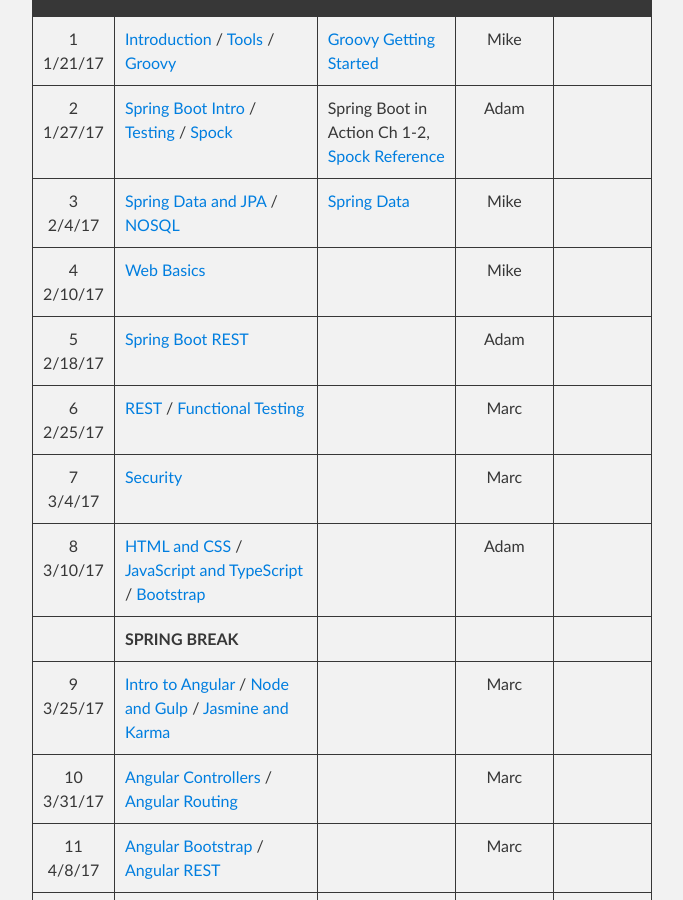
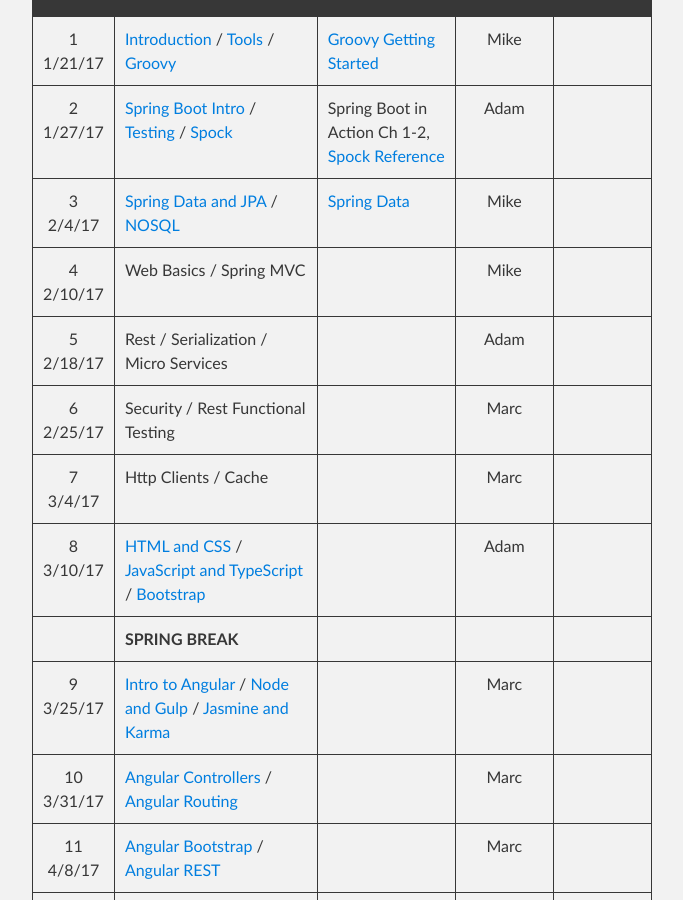
Before and after one commit to mikecalvo/mikecalvo.github.io, a Jekyll site: the page built from msse/index.md, in a window 1280 px wide and 900 px high, scrolled down 485 px. Shown: the whole window, without its empty margins (298-981 px from the left). Built offline with Jekyll 4.4.1, drawn with Linux system fonts in a browser that asks for light colours.

Commit message:
updated weekly goals

```diff
--- a/msse/index.md
+++ b/msse/index.md
@@ -12,10 +12,10 @@
 1 <br> 1/21/17 | [Introduction](notes/introduction/) / [Tools](notes/tools/) / [Groovy](notes/groovy/)          | [Groovy Getting Started](http://www.groovy-lang.org/documentation.html#gettingstarted) | Mike | &nbsp;
 2 <br> 1/27/17 | [Spring Boot Intro](notes/spring_boot_intro/) / [Testing](notes/testing) / [Spock](notes/spock) | Spring Boot in Action Ch 1-2, [Spock Reference](http://spockframework.org/spock/docs/1.1-rc-3/index.html) | Adam | &nbsp;
 3 <br> 2/4/17  | [Spring Data and JPA](notes/jpa) / [NOSQL](notes/nosql) | [Spring Data](https://docs.spring.io/spring-data/jpa/docs/current/reference/html/) | Mike | &nbsp;
-4 <br> 2/10/17 | [Web Basics](notes/web_basics)  | &nbsp; | Mike | &nbsp;
-5 <br> 2/18/17 | [Spring Boot REST](notes/spring_boot_rest) | &nbsp; | Adam | &nbsp;
-6 <br> 2/25/17 | [REST](notes/rest) / [Functional Testing](notes/functional_testing/) | &nbsp; | Marc | &nbsp;
-7 <br> 3/4/17  | [Security](notes/security) | &nbsp; | Marc | &nbsp;
+4 <br> 2/10/17 | Web Basics / Spring MVC | &nbsp; | Mike | &nbsp;
+5 <br> 2/18/17 | Rest / Serialization / Micro Services | &nbsp; | Adam | &nbsp;
+6 <br> 2/25/17 | Security / Rest Functional Testing | &nbsp; | Marc | &nbsp;
+7 <br> 3/4/17  | Http Clients / Cache | &nbsp; | Marc | &nbsp;
 8 <br> 3/10/17 | [HTML and CSS](notes/html_css) / [JavaScript and TypeScript](notes/javascript) / [Bootstrap](notes/bootstrap) | &nbsp; | Adam | &nbsp;
  | **SPRING BREAK** |
 9 <br> 3/25/17  | [Intro to Angular](notes/angular_intro) / [Node and Gulp](notes/node) / [Jasmine and Karma](notes/karma) | &nbsp; | Marc | &nbsp;
```
